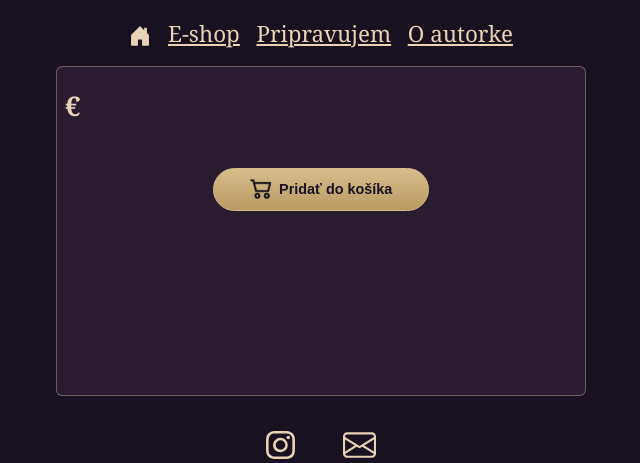
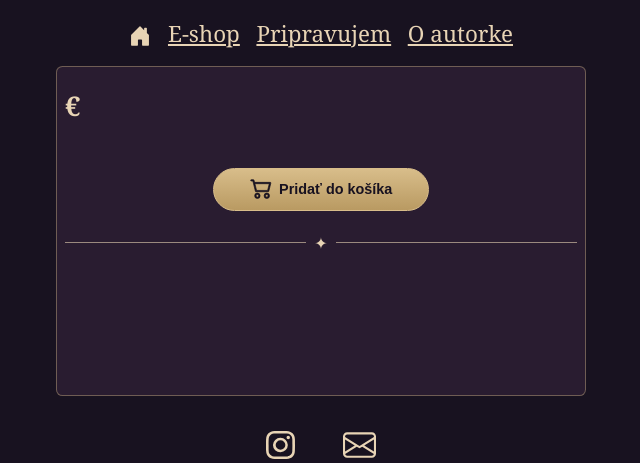
Before and after one commit to kormosi/eshop, a Django app: template templates/eshop/eshop.html in a window 1280 px wide. Shown: the part 55-518 px from the top of the page, without its empty margins (319-959 px from the left). Run offline with Django 5.2, Linux system fonts and the light colour scheme; the template is opened without the code that fills it, so the values that code supplies are empty.

Commit message:
Add divider below add-to-cart button

```diff
--- a/static/eshop/css/style.css
+++ b/static/eshop/css/style.css
@@ -409,6 +409,28 @@ p i {
     font-style: italic;
 }
 
+.divider {
+    display: flex;
+    align-items: center;
+    gap: 0.5em;
+    margin: 0.8em 0;
+    color: var(--text);
+}
+
+/* full width under the floated product image */
+.divider.below-cta {
+    clear: both;
+}
+
+.divider::before,
+.divider::after {
+    content: "";
+    flex: 1;
+    height: 1px;
+    background: currentColor;
+    opacity: 0.6;
+}
+
 .shipping-description {
     margin-top: 1em;
     color: var(--success);
--- a/templates/eshop/eshop.html
+++ b/templates/eshop/eshop.html
@@ -40,6 +40,8 @@
                 </button>
             </div>
 
+            <div class="divider below-cta" aria-hidden="true">✦</div>
+
             {% for paragraph in product.description.splitlines %}
             {% if paragraph %}<p>{{ paragraph }}</p>{% endif %}
             {% endfor %}
```
